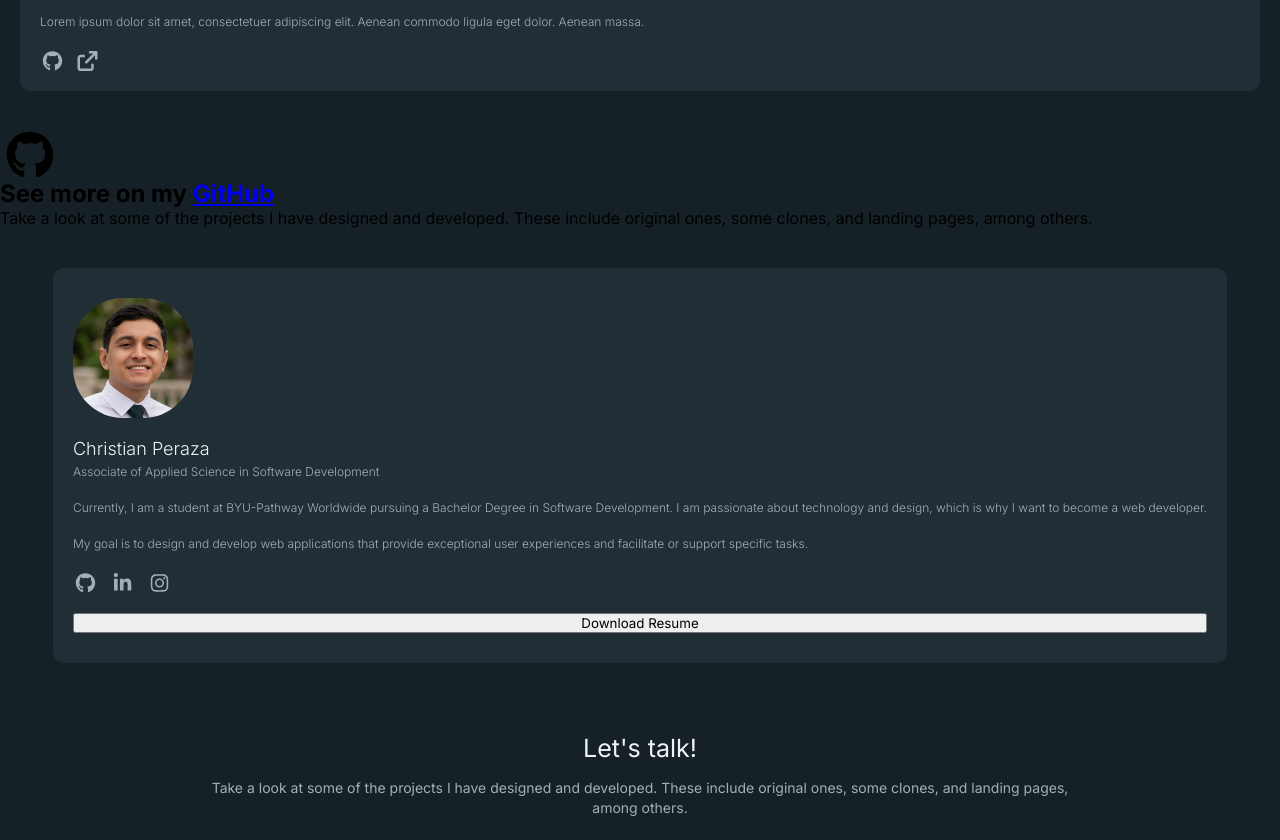
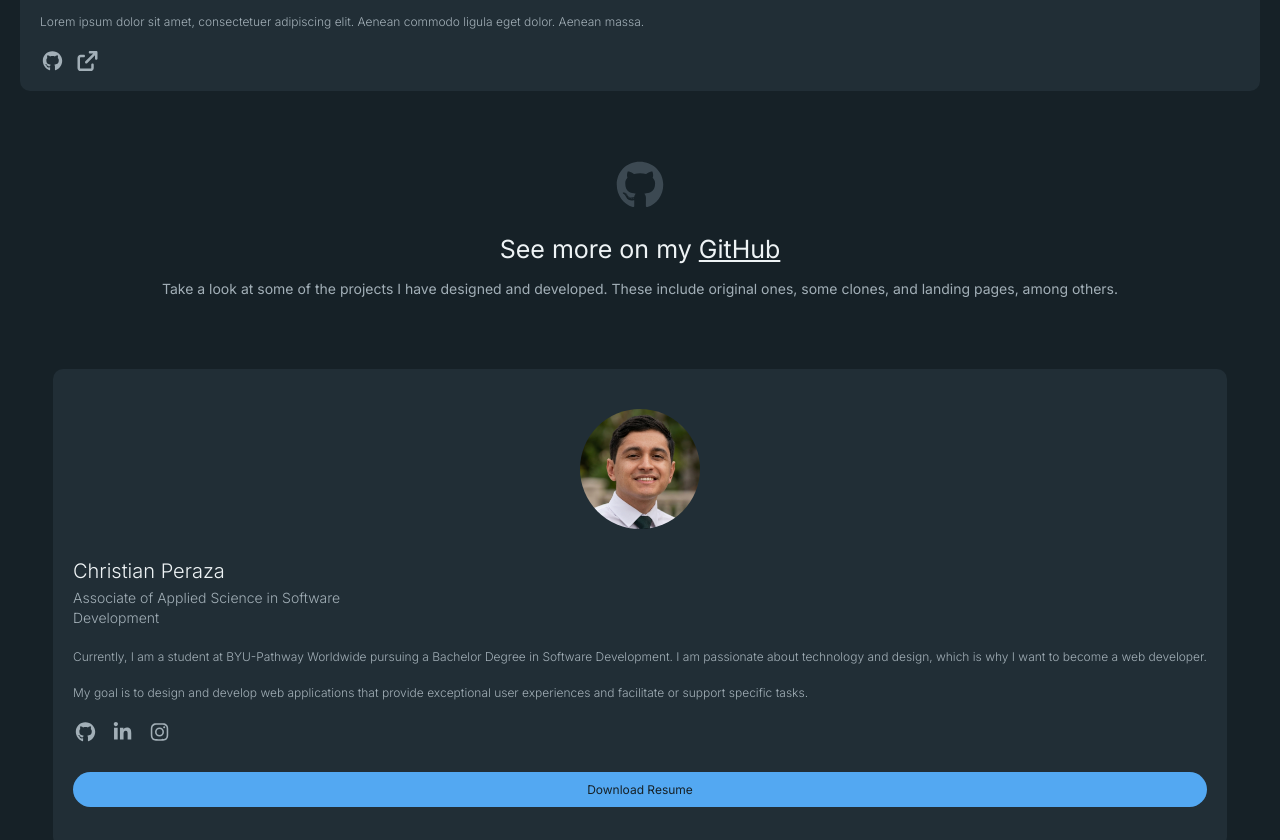
Before and after one commit to chrisperaza/portfolio-dev, a React (Vite) app: page / in a window 1280 px wide. Shown: the part 10768-11608 px from the top of the page. Built offline with nearby package versions, Linux system fonts and the light colour scheme.

Commit message:
Style check github section and improve about me

```diff
--- a/src/index.css
+++ b/src/index.css
@@ -313,6 +313,54 @@ body {
 }
 
 /*****************************/
+/*** CHECK MY GITHUB SECTION ***/
+/*****************************/
+.checkMyGithub-container {
+  width: 100%;
+  padding: 30px 20px;
+
+  .checkMyGithub-section {
+    display: flex;
+    flex-direction: column;
+    gap: 15px;
+    align-items: center;
+
+    .socialMedia-icon {
+      color: var(--border);
+      margin-bottom: 10px;
+    }
+
+    h2,
+    p {
+      text-align: center;
+    }
+
+    h2 {
+      font-size: var(--text-bigger);
+      font-weight: var(--text-bold);
+      color: var(--title);
+
+      a {
+        color: var(--title);
+        transition: color 0.3s ease;
+
+        &:hover {
+          cursor: pointer;
+          color: var(--main);
+        }
+      }
+    }
+
+    p {
+      color: var(--content);
+      font-size: var(--text-small);
+      width: 90%;
+      line-height: 20px;
+    }
+  }
+}
+
+/*****************************/
 /*** SKILLS SECTION ***/
 /*****************************/
 .skillsContainer {
@@ -395,25 +443,21 @@ body {
   display: flex;
   flex-direction: column;
   align-items: center;
-
-  .aboutMe-img {
-    border-radius: 50px;
-  }
-
-  .aboutMe-title {
-    margin: 20px 0 30px 0;
-    font-size: var(--text-bigger);
-    font-weight: var(--text-bold);
-    color: var(--title);
-  }
+  gap: 30px;
 
   .aboutMe-infoSection {
     background-color: var(--container);
-    padding: 30px 20px;
     border-radius: 10px;
+    padding: 40px 20px;
     display: flex;
     flex-direction: column;
     gap: 20px;
+
+    .aboutMe-img {
+      border-radius: 60px;
+      align-self: center;
+      margin-bottom: 10px;
+    }
 
     .aboutMe-infoSection-titlesContainer {
       display: flex;
@@ -430,13 +474,23 @@ body {
         h3 {
           color: var(--title);
           font-weight: var(--text-normal);
-          font-size: var(--text-medium);
+          font-size: var(--text-big);
         }
         p {
           color: var(--content);
           font-weight: var(--text-normal);
+          font-size: var(--text-small);
+          line-height: 20px;
+          width: 80%;
+        }
+      }
+    }
+
+    .aboutMe-infoSection-text {
+      color: var(--content);
+      font-weight: var(--text-normal);
       font-size: var(--text-smaller);
-        }
+      line-height: 18px;
     }
 
     .aboutMe-infoSection-resumeButton {
@@ -444,6 +498,7 @@ body {
       border: none;
       padding: 10px 20px;
       border-radius: 50px;
+      margin-top: 10px;
       transition: transform 0.3s ease;
 
       &:hover {
@@ -456,14 +511,6 @@ body {
         font-size: var(--text-smaller);
         color: var(--body);
       }
-      }
-    }
-
-    .aboutMe-infoSection-text {
-      color: var(--content);
-      font-weight: var(--text-normal);
-      font-size: var(--text-smaller);
-      line-height: 18px;
     }
   }
 }
```
Lines whose indentation alone changed are shown as unchanged.
